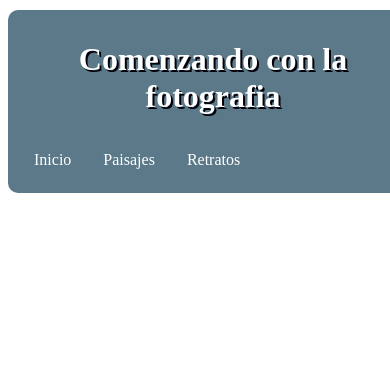
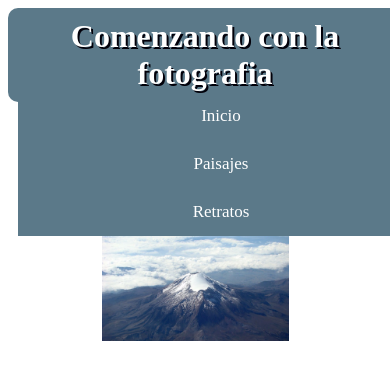
Before and after one commit to gmorenor/ProyFinalCSS, a plain HTML site: page index.html in a window 390 px wide. Drawn offline with Linux system fonts and the light colour scheme.

Commit message:
Corrección de menu

```diff
--- a/css/estilos.css
+++ b/css/estilos.css
@@ -3,7 +3,6 @@ header{
   border-radius: 10px;
   margin: 0;
   padding: 10px;
-  position: fixed;
   top: 10px;
   width: 100%;
 
@@ -14,41 +13,54 @@ header h1{
   text-shadow: 2px 2px #02010a;
   display: inline;
 }
-ul {
-    list-style-type: none;
-    margin: 0;
+.topnav {
     padding: 0;
     overflow: hidden;
   }
 
-  li {
-    float: right;
-}
-
-li a {
-    display: block;
+.topnav a {
+    float:left;
     color: white;
     text-align: center;
     padding: 14px 16px;
     text-decoration: none;
+    font-size:17px;
 }
 
-li a:hover:not(.active) {
+.topnav a:hover:not(.active) {
     background-color: #111;
 }
 
-.active {
+.topnav a.active {
     background-color: #4CAF50;
 }
-@media screen and (max-width: 600px){
-  ul li {
-      float: left;
+.topnav{
+  float:right;
+}
+
+#imagencentral img {
+    display:block;
+    margin-left: auto;
+    margin-right: auto;
+    max-width: 100%;
+    height: auto;
+}
+@media screen and (max-width: 670px){
+header h1{
+      margin:auto;
+      display: block;
       text-align: center;
-      display:flex;
     }
-    header h1{
-      text-align: center;
-      display: flex;
+.topnav{
+    background-color:  #5b7989;
+    display: block;
+    width: 100%;
+}
+.topnav a{
+  width: 100%;
+}
 
-    }
+#imagencentral{
+  display: block;
 }
+}
--- a/index.html
+++ b/index.html
@@ -2,21 +2,23 @@
 <html lang="en" dir="ltr">
   <head>
     <meta charset="utf-8">
-    <meta name="viewport" content="width=device-width, user-scalable=no">
+    <meta name="viewport" content="width=device-width, initial-scale=1.0">
     <link rel="stylesheet" href="css/estilos.css">
     <title>Comenzando con la fotografía</title>
   </head>
   <body>
     <header>
       <h1>Comenzando con la fotografia</h1>
-      <ul>
-        <li><a href="index.html">Inicio</a></li>
-        <li><a href="paisaje.html">Paisajes</a></li>
-        <li><a href="retratos.html">Retratos</a></li>
-      </ul>
+      <div class="topnav">
+        <a href="index.html">Inicio</a>
+        <a href="paisaje.html">Paisajes</a>
+        <a href="retratos.html">Retratos</a>
+      </div>
     </header>
-    <section id="imagencentral">
-    </section>
+    <div id="imagencentral">
+      <br>
+      <img src="images/PicoOrizaba.jpg" alt="Pico de Orizaba" style="width:50%"/>
+    </div>
     <section id="imagensecundaria">
     </section>
   <footer>
```
Also changed, not shown: Images/PicoOrizaba.jpg (added).
